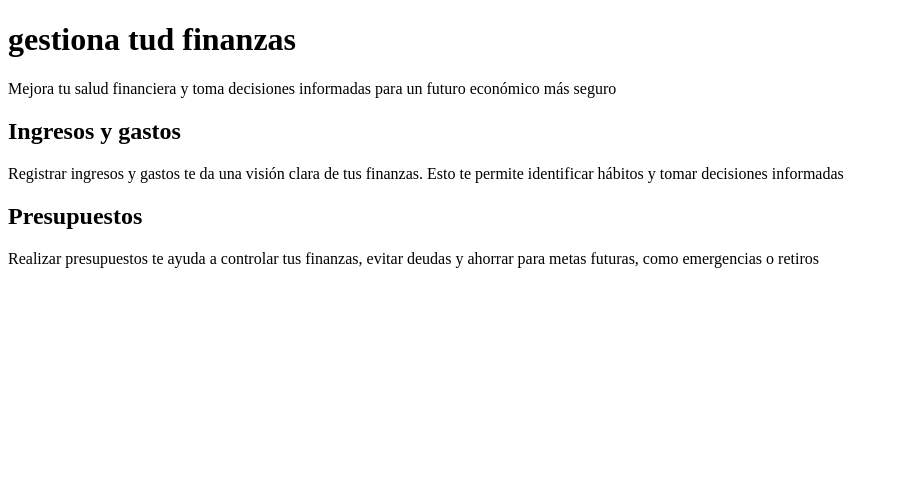
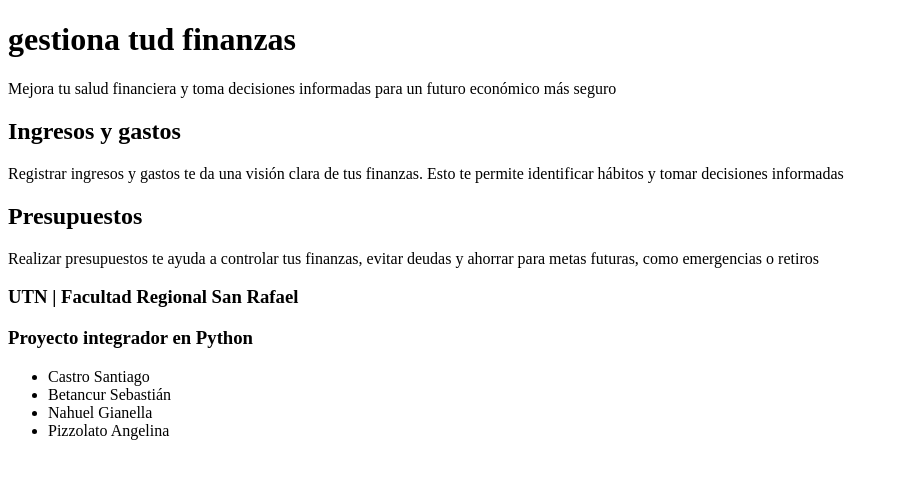
Before and after one commit to CodeStrong2023/Proyecto-Python-BrigadaBinaria, a Flask app: page / in a window 1280 px wide. Shown: the top 479 px of the page, without its empty margins (0-898 px from the left). Run offline with Flask 3, Linux system fonts and the light colour scheme.

Commit message:
Se agrega el footer en la página principal

```diff
--- a/crud/templates/homepage.html
+++ b/crud/templates/homepage.html
@@ -15,4 +15,15 @@
     <h2>Presupuestos</h2>
     <p>Realizar presupuestos te ayuda a controlar tus finanzas, evitar deudas y ahorrar para metas futuras, como emergencias o retiros</p>
 </body>
+<footer>
+    <h3>UTN | Facultad Regional San Rafael</h3>
+    <h3>Proyecto integrador en Python</h3>
+
+    <ul>
+        <li>Castro Santiago</li>
+        <li>Betancur Sebastián</li>
+        <li>Nahuel Gianella</li>
+        <li>Pizzolato Angelina</li>
+    </ul>
+</footer>
 </html>
```
